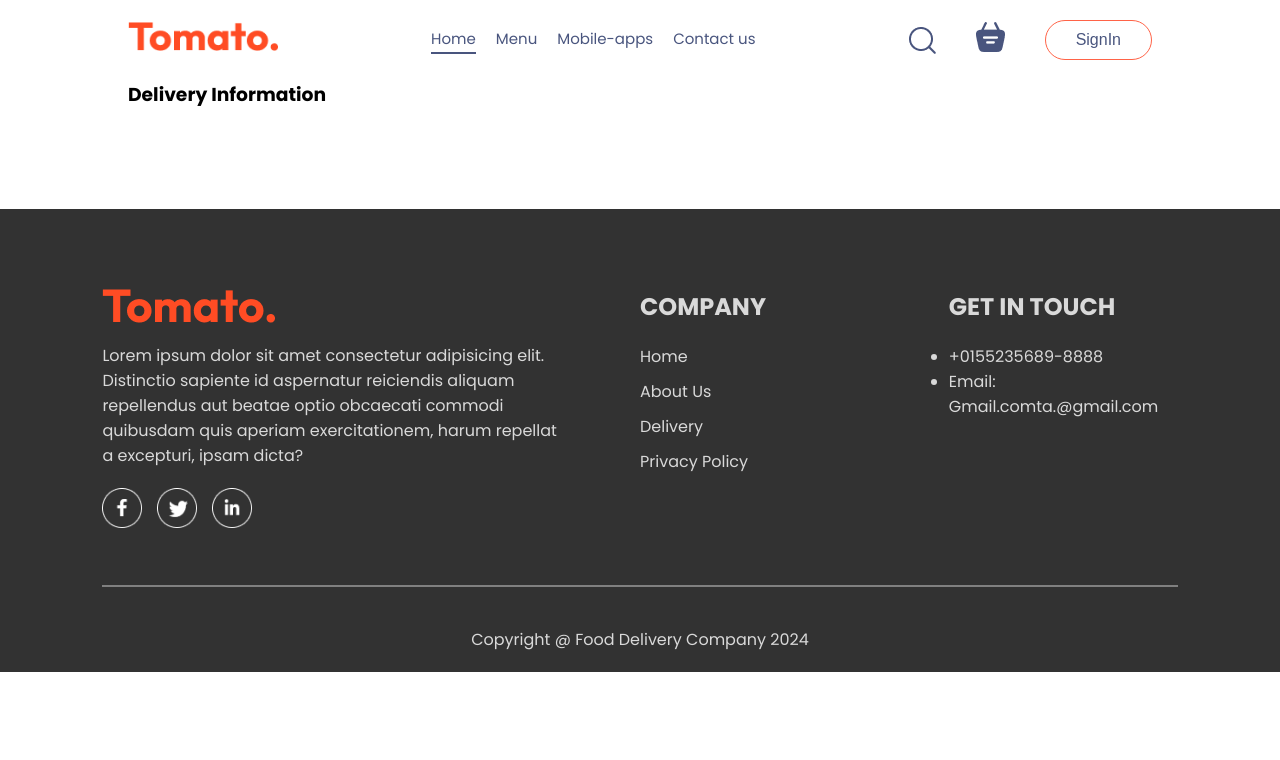
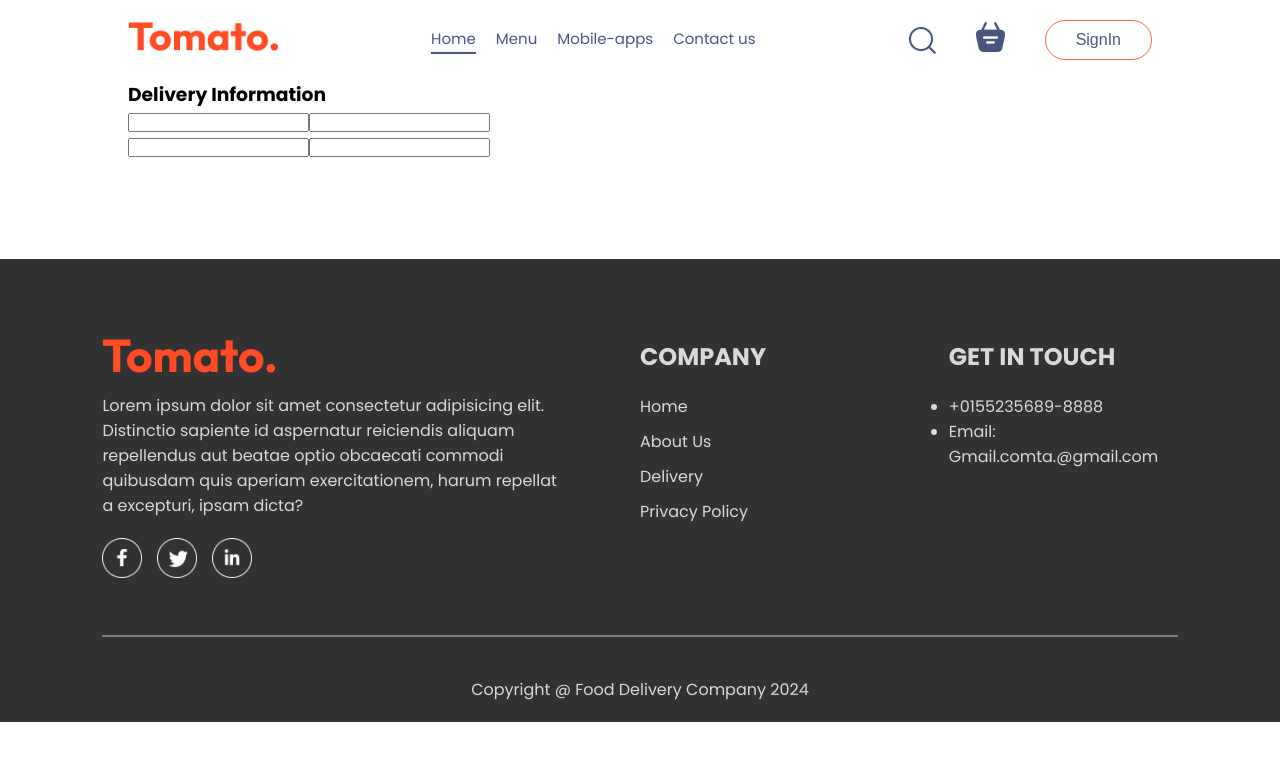
Before and after one commit to Robeeen/Food_delivery_Apps, a React (Vite) app: page /order in a window 1280 px wide. Shown: the top 760 px of the page. Built offline with nearby package versions, Linux system fonts and the light colour scheme.

Commit message:
Order Placeing

```diff
--- a/src/pages/placeOrder/PlaceOrder.jsx
+++ b/src/pages/placeOrder/PlaceOrder.jsx
@@ -8,8 +8,11 @@ const PlaceOrder = () => {
       <div className="place-order-right">
         <h3 className="title">Delivery Information</h3>
         <div className="multi-fields">
-
+          <input type="text" PlaceOrder="First Name" />
+          <input type="text" PlaceOrder="Last Name" />
         </div>
+        <input type="email" PlaceOrder="Email Address" />
+        <input type="text" PlaceOrder="Last Name" />
       </div>
       <div className="place-order-left">
 
```
